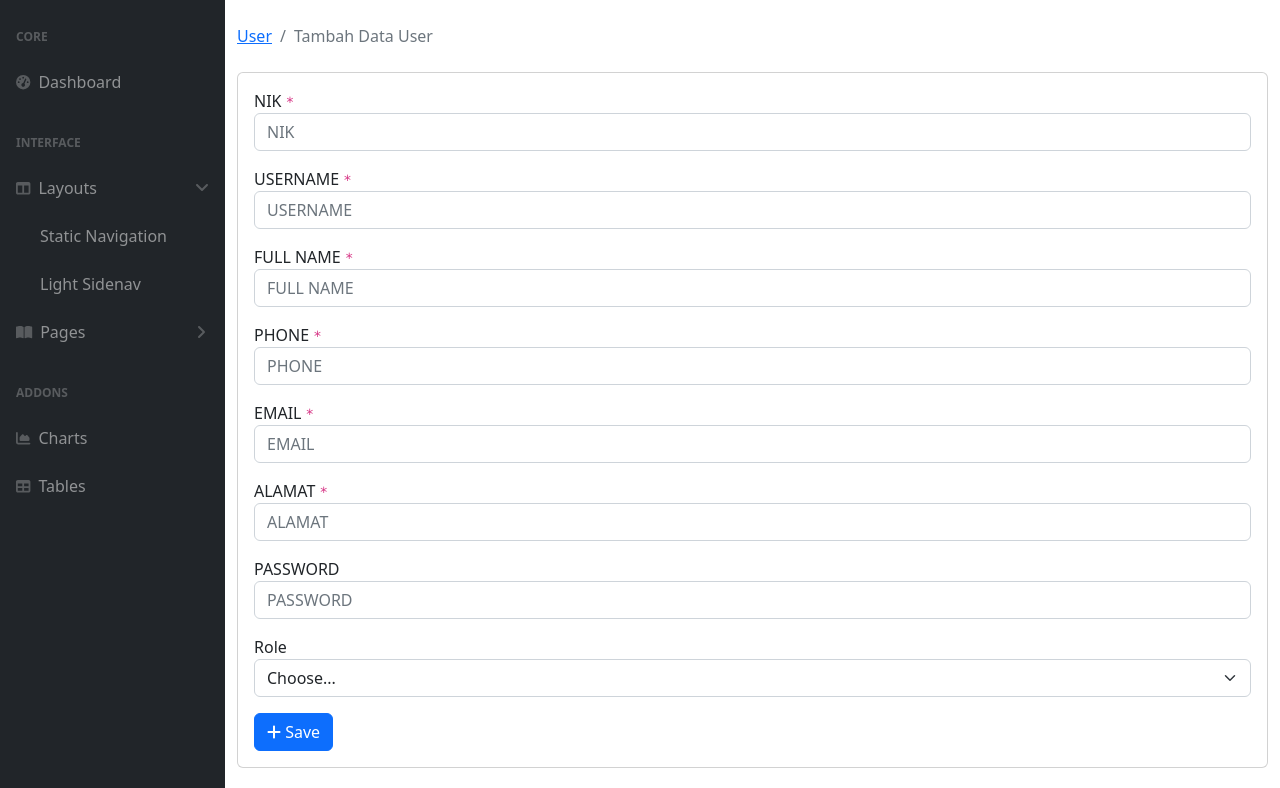
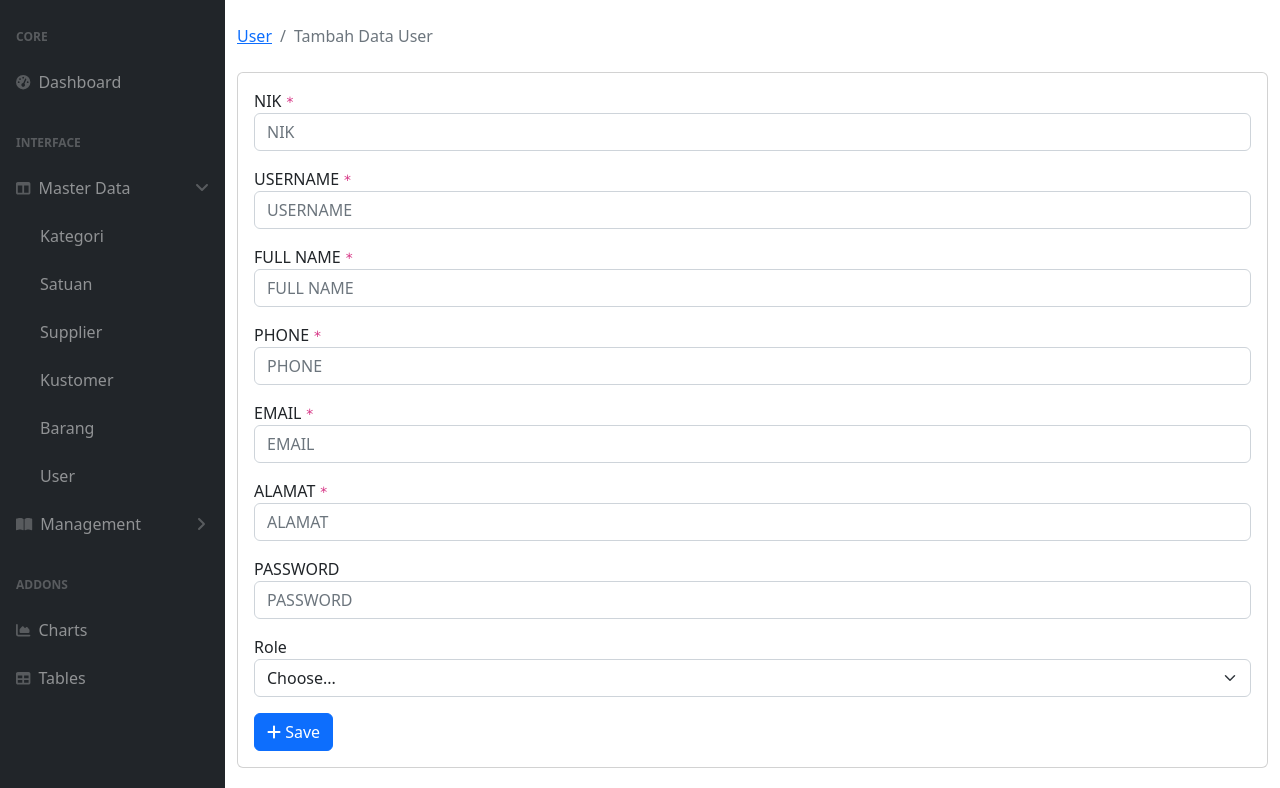
Before and after one commit to ridho6/penjualan, a CodeIgniter app: page /penjualan/index.php/user/add in a window 1280 px wide, after a click on "Master Data". Shown: the part 56-844 px from the top of the page. Run offline with CodeIgniter, Linux system fonts and the light colour scheme; some libraries are stand-ins or nearby versions.

```diff
--- a/application/views/template/sidebar.php
+++ b/application/views/template/sidebar.php
@@ -4,53 +4,62 @@
         <div class="sb-sidenav-menu">
           <div class="nav">
             <div class="sb-sidenav-menu-heading">Core</div>
-            <a class="nav-link" href="index.html">
+            <a class="nav-link" href="<?php echo site_url('menu'); ?>">
               <div class="sb-nav-link-icon"><i class="fas fa-tachometer-alt"></i></div>
               Dashboard
             </a>
             <div class="sb-sidenav-menu-heading">Interface</div>
             <a class="nav-link collapsed" href="#" data-bs-toggle="collapse" data-bs-target="#collapseLayouts" aria-expanded="false" aria-controls="collapseLayouts">
               <div class="sb-nav-link-icon"><i class="fas fa-columns"></i></div>
-              Layouts
+              Master Data
               <div class="sb-sidenav-collapse-arrow"><i class="fas fa-angle-down"></i></div>
             </a>
             <div class="collapse" id="collapseLayouts" aria-labelledby="headingOne" data-bs-parent="#sidenavAccordion">
               <nav class="sb-sidenav-menu-nested nav">
-                <a class="nav-link" href="layout-static.html">Static Navigation</a>
-                <a class="nav-link" href="layout-sidenav-light.html">Light Sidenav</a>
+                <a class="nav-link" href="<?php echo site_url('kategori'); ?>">Kategori</a>
+                <a class="nav-link" href="<?php echo site_url('satuan'); ?>">Satuan</a>
+                <a class="nav-link" href="<?php echo site_url('supplier'); ?>">Supplier</a>
+                <a class="nav-link" href="<?php echo site_url('kustomer'); ?>">Kustomer</a>
+                <a class="nav-link" href="<?php echo site_url('barang'); ?>">Barang</a>
+                <a class="nav-link" href="<?php echo site_url('user'); ?>">User</a>
               </nav>
             </div>
             <a class="nav-link collapsed" href="#" data-bs-toggle="collapse" data-bs-target="#collapsePages" aria-expanded="false" aria-controls="collapsePages">
               <div class="sb-nav-link-icon"><i class="fas fa-book-open"></i></div>
-              Pages
+              Management
               <div class="sb-sidenav-collapse-arrow"><i class="fas fa-angle-down"></i></div>
             </a>
             <div class="collapse" id="collapsePages" aria-labelledby="headingTwo" data-bs-parent="#sidenavAccordion">
               <nav class="sb-sidenav-menu-nested nav accordion" id="sidenavAccordionPages">
                 <a class="nav-link collapsed" href="#" data-bs-toggle="collapse" data-bs-target="#pagesCollapseAuth" aria-expanded="false" aria-controls="pagesCollapseAuth">
-                  Authentication
+                  Transaksi
                   <div class="sb-sidenav-collapse-arrow"><i class="fas fa-angle-down"></i></div>
                 </a>
                 <div class="collapse" id="pagesCollapseAuth" aria-labelledby="headingOne" data-bs-parent="#sidenavAccordionPages">
                   <nav class="sb-sidenav-menu-nested nav">
-                    <a class="nav-link" href="login.html">Login</a>
-                    <a class="nav-link" href="register.html">Register</a>
-                    <a class="nav-link" href="password.html">Forgot Password</a>
+                    <a class="nav-link" href="<?php echo site_url('penjualan'); ?>">Penjualan</a>
+                    <a class="nav-link" href="<?php echo site_url('pembelian'); ?>">Pembelian</a>
+                    <a class="nav-link" href="<?php echo site_url('return'); ?>">Return</a>
                   </nav>
                 </div>
                 <a class="nav-link collapsed" href="#" data-bs-toggle="collapse" data-bs-target="#pagesCollapseError" aria-expanded="false" aria-controls="pagesCollapseError">
-                  Error
+                  Laporan
                   <div class="sb-sidenav-collapse-arrow"><i class="fas fa-angle-down"></i></div>
                 </a>
                 <div class="collapse" id="pagesCollapseError" aria-labelledby="headingOne" data-bs-parent="#sidenavAccordionPages">
                   <nav class="sb-sidenav-menu-nested nav">
-                    <a class="nav-link" href="401.html">401 Page</a>
-                    <a class="nav-link" href="404.html">404 Page</a>
-                    <a class="nav-link" href="500.html">500 Page</a>
+                    <a class="nav-link" href="<?php echo site_url('laporan/penjualan'); ?>">Laporan Penjualan</a>
+                    <a class="nav-link" href="<?php echo site_url('laporan/barang'); ?>">Laporan Barang</a>
+                    <a class="nav-link" href="<?php echo site_url('laporan/stok'); ?>">Laporan Stok</a>
+                    <a class="nav-link" href="<?php echo site_url('laporan/pembelian'); ?>">Laporan Pembelian</a>
+                    <a class="nav-link" href="<?php echo site_url('laporan/return'); ?>">Stok Barang</a>
+                    <a class="nav-link" href="<?php echo site_url('kustomer/kustomerlap'); ?>">Kustomer</a>
                   </nav>
                 </div>
               </nav>
             </div>
+
+
             <div class="sb-sidenav-menu-heading">Addons</div>
             <a class="nav-link" href="charts.html">
               <div class="sb-nav-link-icon"><i class="fas fa-chart-area"></i></div>
```
